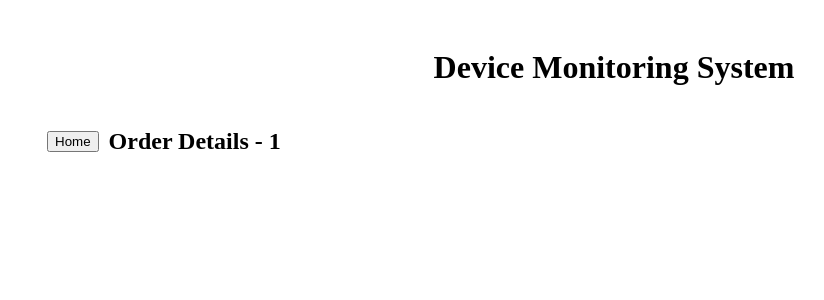
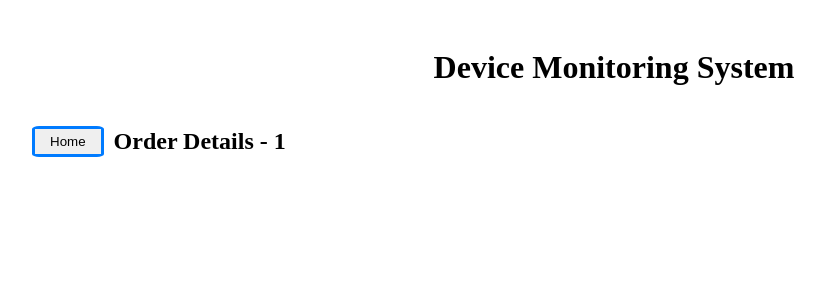
Before and after one commit to santoshnd/DeviceMonitoringSystem, an Angular app in the folder device-monitoring-system/: page /order/1 in a window 1280 px wide. Shown: the top 300 px of the page, without its empty margins (26-850 px from the left). Built offline with nearby package versions, Linux system fonts and the light colour scheme; no server answers.

Commit message:
refine css

```diff
--- a/device-monitoring-system/src/app/device-details/device-details.component.html
+++ b/device-monitoring-system/src/app/device-details/device-details.component.html
@@ -1,6 +1,6 @@
 
 <div class="header">
-    <button type="button" (click)="onHomeClick()" class="btn-home">  Home </button>
+    <button type="button" (click)="onHomeClick()" class="btn btn-home">  Home </button>
     <h2> Device Details - {{ deviceId }} </h2>
 </div>
 
--- a/device-monitoring-system/src/app/device-details/device-details.component.scss
+++ b/device-monitoring-system/src/app/device-details/device-details.component.scss
@@ -1,42 +1,42 @@
-::ng-deep {
-    .d3-table {
-        width: 100%;
-        border-spacing: 15px;
-        margin-top: 20px;
-    }
-}
+// ::ng-deep {
+//     .d3-table {
+//         width: 100%;
+//         // border-spacing: 15px;
+//         // margin-top: 20px;
+//     }
+// }
 
-::ng-deep {
+// ::ng-deep {
 
-    .d3-table th,
-    .d3-table td {
-        border: 1px solid #ddd;
-        padding: 15px;
-        text-align: left;
-    }
-}
+//     .d3-table th,
+//     .d3-table td {
+//         border: 1px solid #ddd;
+//         padding: 15px;
+//         text-align: left;
+//     }
+// }
 
-::ng-deep {
-    .d3-table th {
-        background-color: #007bff;
-        color: white;
-    }
-}
+// ::ng-deep {
+//     .d3-table th {
+//         background-color: #007bff;
+//         color: white;
+//     }
+// }
 
-::ng-deep {
-    .d3-table tr:nth-child(even) {
-        background-color: #f2f2f2;
-    }
-}
+// ::ng-deep {
+//     .d3-table tr:nth-child(even) {
+//         background-color: #f2f2f2;
+//     }
+// }
 
-.header {
-    display: flex;
-    justify-content:left;
-    align-items: center;
+// .header {
+//     display: flex;
+//     justify-content:left;
+//     align-items: center;
 
-    margin-left: 15px;
-}
+//     margin-left: 15px;
+// }
 
-.btn-home {
-    margin-right: 10px;
-}
+// .btn-home {
+//     margin-right: 10px;
+// }
--- a/device-monitoring-system/src/app/device-details/device-details.component.ts
+++ b/device-monitoring-system/src/app/device-details/device-details.component.ts
@@ -115,7 +115,7 @@ export class DeviceDetailsComponent implements OnInit {
         if (i === 4) { // Last column - Order Details
           cell.append('button')
             .text(d)
-            .attr('class', 'order-button')
+            .attr('class', 'button-order')
             .on('click', () => {
               this.router.navigate(['/order', d]); // Navigate programmatically
             });
--- a/device-monitoring-system/src/app/device-list/device-list.component.html
+++ b/device-monitoring-system/src/app/device-list/device-list.component.html
@@ -1,5 +1,5 @@
 <div class="header">
-    <button type="button" (click)="onHomeClick()" class="btn-home">  Home </button>
+    <button type="button" (click)="onHomeClick()" class="btn btn-home">  Home </button>
     <h2> Device List </h2>
 </div>
 
--- a/device-monitoring-system/src/app/device-list/device-list.component.scss
+++ b/device-monitoring-system/src/app/device-list/device-list.component.scss
@@ -1,42 +1,42 @@
-::ng-deep {
-    .d3-table {
-        width: 100%;
-        border-spacing: 15px;
-        margin-top: 20px;
-    }
-}
+// ::ng-deep {
+//     .d3-table {
+//         width: 50%;
+//         // border-spacing: 15px;
+//         // margin-top: 20px;
+//     }
+// }
 
-::ng-deep {
+// ::ng-deep {
 
-    .d3-table th,
-    .d3-table td {
-        border: 1px solid #ddd;
-        padding: 15px;
-        text-align: left;
-    }
-}
+//     .d3-table th,
+//     .d3-table td {
+//         border: 1px solid #ddd;
+//         padding: 15px;
+//         text-align: left;
+//     }
+// }
 
-::ng-deep {
-    .d3-table th {
-        background-color: #007bff;
-        color: white;
-    }
-}
+// ::ng-deep {
+//     .d3-table th {
+//         background-color: #007bff;
+//         color: white;
+//     }
+// }
 
-::ng-deep {
-    .d3-table tr:nth-child(even) {
-        background-color: #f2f2f2;
-    }
-}
+// ::ng-deep {
+//     .d3-table tr:nth-child(even) {
+//         background-color: #f2f2f2;
+//     }
+// }
 
-.header {
-    display: flex;
-    justify-content:left;
-    align-items: center;
+// .header {
+//     display: flex;
+//     justify-content:left;
+//     align-items: center;
 
-    margin-left: 15px;
-}
+//     margin-left: 15px;
+// }
 
-.btn-home {
-    margin-right: 10px;
-}
+// .btn-home {
+//     margin-right: 10px;
+// }
--- a/device-monitoring-system/src/app/order-details/order-details.component.html
+++ b/device-monitoring-system/src/app/order-details/order-details.component.html
@@ -1,6 +1,6 @@
 
 <div class="header">
-    <button type="button" (click)="onHomeClick()" class="btn-home">  Home </button>
+    <button type="button" (click)="onHomeClick()" class="btn btn-home">  Home </button>
     <h2> Order Details - {{ orderNumber }} </h2>
 </div>
 
--- a/device-monitoring-system/src/app/order-details/order-details.component.scss
+++ b/device-monitoring-system/src/app/order-details/order-details.component.scss
@@ -1,42 +1,42 @@
-::ng-deep {
-    .d3-table {
-        width: 100%;
-        border-spacing: 15px;
-        margin-top: 20px;
-    }
-}
+// ::ng-deep {
+//     .d3-table {
+//         width: 100%;
+//         // border-spacing: 15px;
+//         // margin-top: 20px;
+//     }
+// }
 
-::ng-deep {
+// ::ng-deep {
 
-    .d3-table th,
-    .d3-table td {
-        border: 1px solid #ddd;
-        padding: 15px;
-        text-align: left;
-    }
-}
+//     .d3-table th,
+//     .d3-table td {
+//         border: 1px solid #ddd;
+//         padding: 15px;
+//         text-align: left;
+//     }
+// }
 
-::ng-deep {
-    .d3-table th {
-        background-color: #007bff;
-        color: white;
-    }
-}
+// ::ng-deep {
+//     .d3-table th {
+//         background-color: #007bff;
+//         color: white;
+//     }
+// }
 
-::ng-deep {
-    .d3-table tr:nth-child(even) {
-        background-color: #f2f2f2;
-    }
-}
+// ::ng-deep {
+//     .d3-table tr:nth-child(even) {
+//         background-color: #f2f2f2;
+//     }
+// }
 
-.header {
-    display: flex;
-    justify-content:left;
-    align-items: center;
+// .header {
+//     display: flex;
+//     justify-content:left;
+//     align-items: center;
 
-    margin-left: 15px;
-}
+//     margin-left: 15px;
+// }
 
-.btn-home {
-    margin-right: 10px;
-}
+// .btn-home {
+//     margin-right: 10px;
+// }
--- a/device-monitoring-system/src/styles.scss
+++ b/device-monitoring-system/src/styles.scss
@@ -1 +1,54 @@
-/* You can add global styles to this file, and also import other style files */
+.d3-table {
+    width: 100%;
+    // border-spacing: 15px;
+    // margin-top: 20px;
+}
+
+
+.d3-table th,
+.d3-table td {
+    border: 1px solid #ddd;
+    padding: 15px;
+    text-align: left;
+}
+
+
+.d3-table th {
+    background-color: #007bff;
+    color: white;
+}
+
+
+.d3-table tr:nth-child(even) {
+    background-color: #f2f2f2;
+}
+
+
+.header {
+    display: flex;
+    justify-content:left;
+    align-items: center;
+
+    // margin-left: 15px;
+}
+
+.btn {
+    border-radius: 10%;
+    padding: 5px 15px;
+}
+
+.btn-home {
+    margin-right: 10px;
+    border: 3px solid #007bff;
+
+    cursor: pointer;
+}
+
+.button-order {
+    border-radius: 10%;
+    padding: 5px 20px;
+    border: 3px solid #007bff;
+
+    cursor: pointer;
+
+}
```
